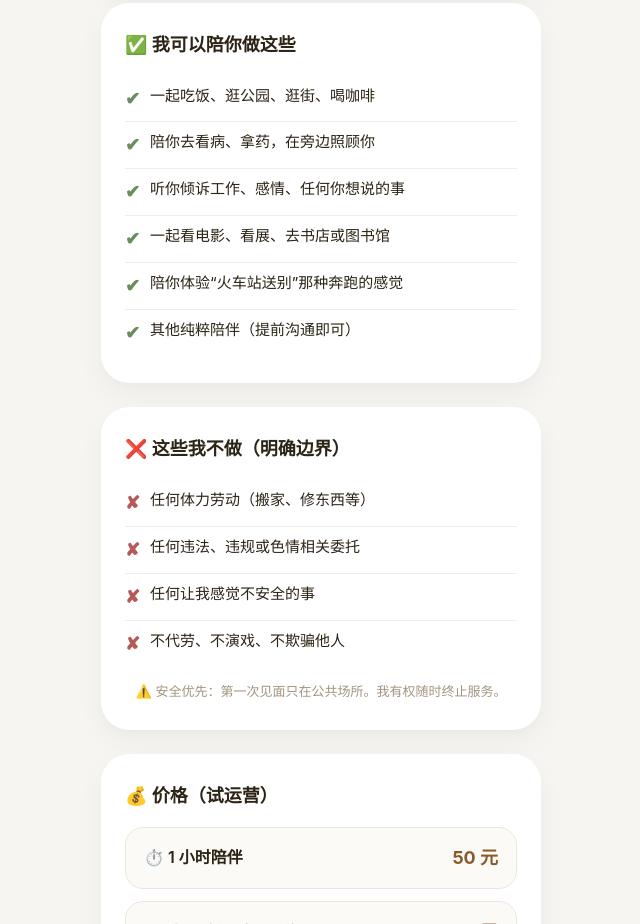
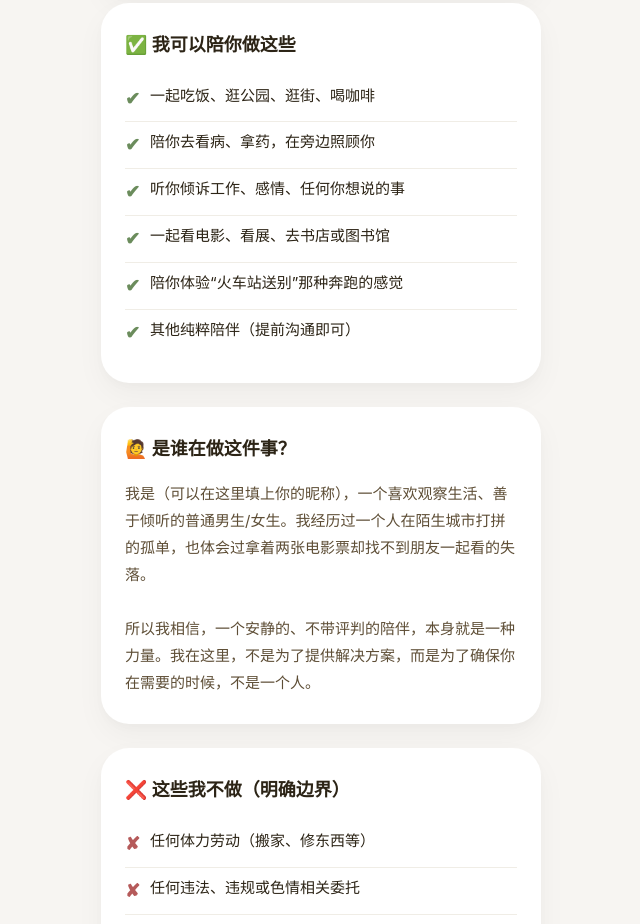
Before and after one commit to apski-eng/Apski-ENG.github.io, a plain HTML site: page index.html in a window 1280 px wide. Shown: the part 346-1270 px from the top of the page, without its empty margins (319-959 px from the left). Drawn offline with Linux system fonts and the light colour scheme.

Commit message:
Update index.html
添加关于我的模块

```diff
--- a/index.html
+++ b/index.html
@@ -220,7 +220,14 @@
             <li><span class="icon-check">✔</span> 其他纯粹陪伴（提前沟通即可）</li>
         </ul>
     </div>
-
+<!-- 关于我 -->
+<div class="card">
+    <h2 class="section-title">🙋 是谁在做这件事？</h2>
+    <p style="font-size: 15px; color: #5e4e36; line-height: 1.8;">
+        我是（可以在这里填上你的昵称），一个喜欢观察生活、善于倾听的普通男生/女生。我经历过一个人在陌生城市打拼的孤单，也体会过拿着两张电影票却找不到朋友一起看的失落。<br><br>
+        所以我相信，一个安静的、不带评判的陪伴，本身就是一种力量。我在这里，不是为了提供解决方案，而是为了确保你在需要的时候，不是一个人。
+    </p >
+</div>
     <!-- 我不做什么 -->
     <div class="card">
         <h2 class="section-title">❌ 这些我不做（明确边界）</h2>
```
